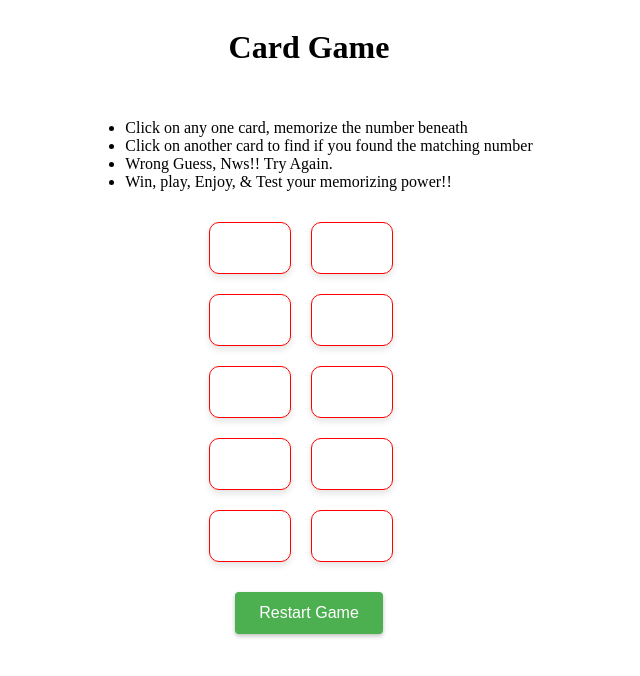
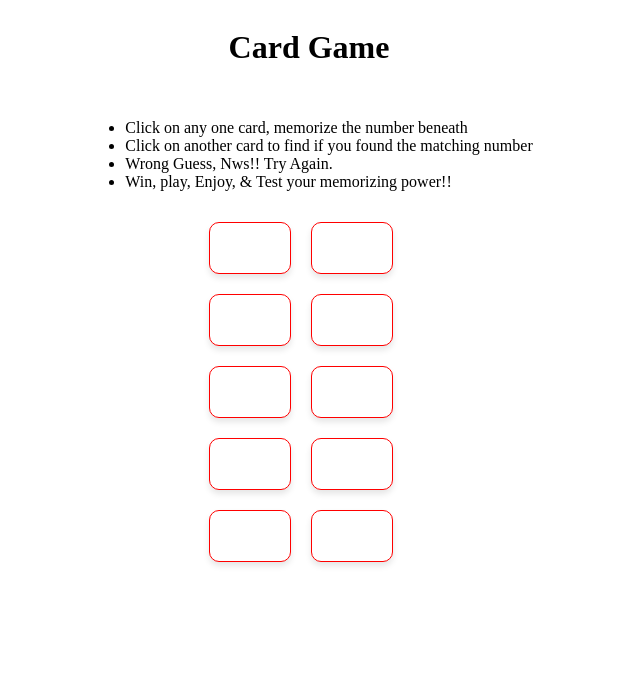
Before and after one commit to mitshivi-fe/Machine-coding-card-game, an Angular app: page / in a window 1280 px wide. Shown: the top 676 px of the page, without its empty margins (331-971 px from the left). Built offline with nearby package versions, Linux system fonts and the light colour scheme.

Commit message:
fixed the restart btn

```diff
--- a/src/app/app.component.html
+++ b/src/app/app.component.html
@@ -20,5 +20,5 @@
     </div>
   </div>
 
-  <button  type="button" (click)="restartGame()" class="restart-button">Restart Game</button>
+  <button *ngIf="gameWon" type="button" (click)="restartGame()" class="restart-button">Restart Game</button>
 </div>
```
